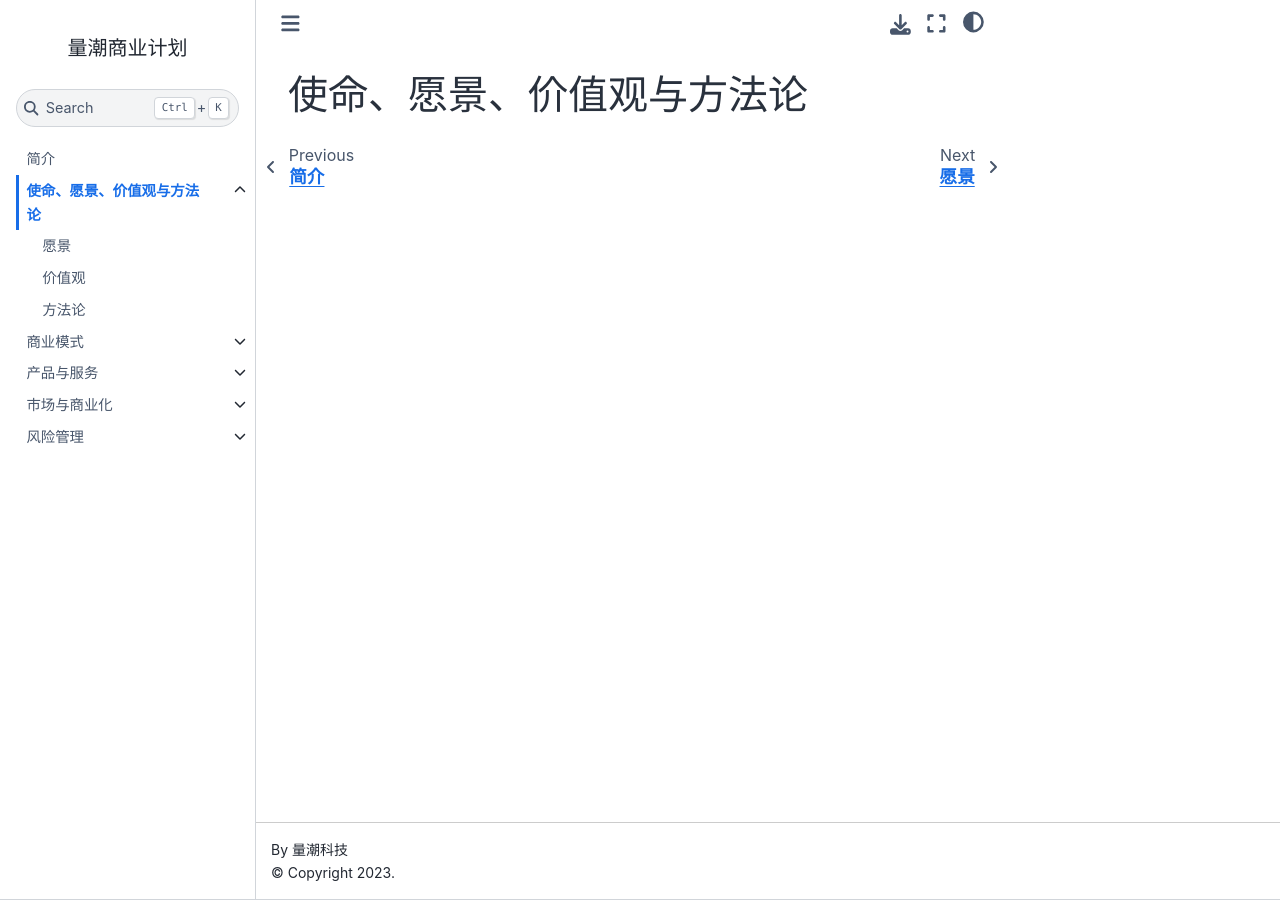
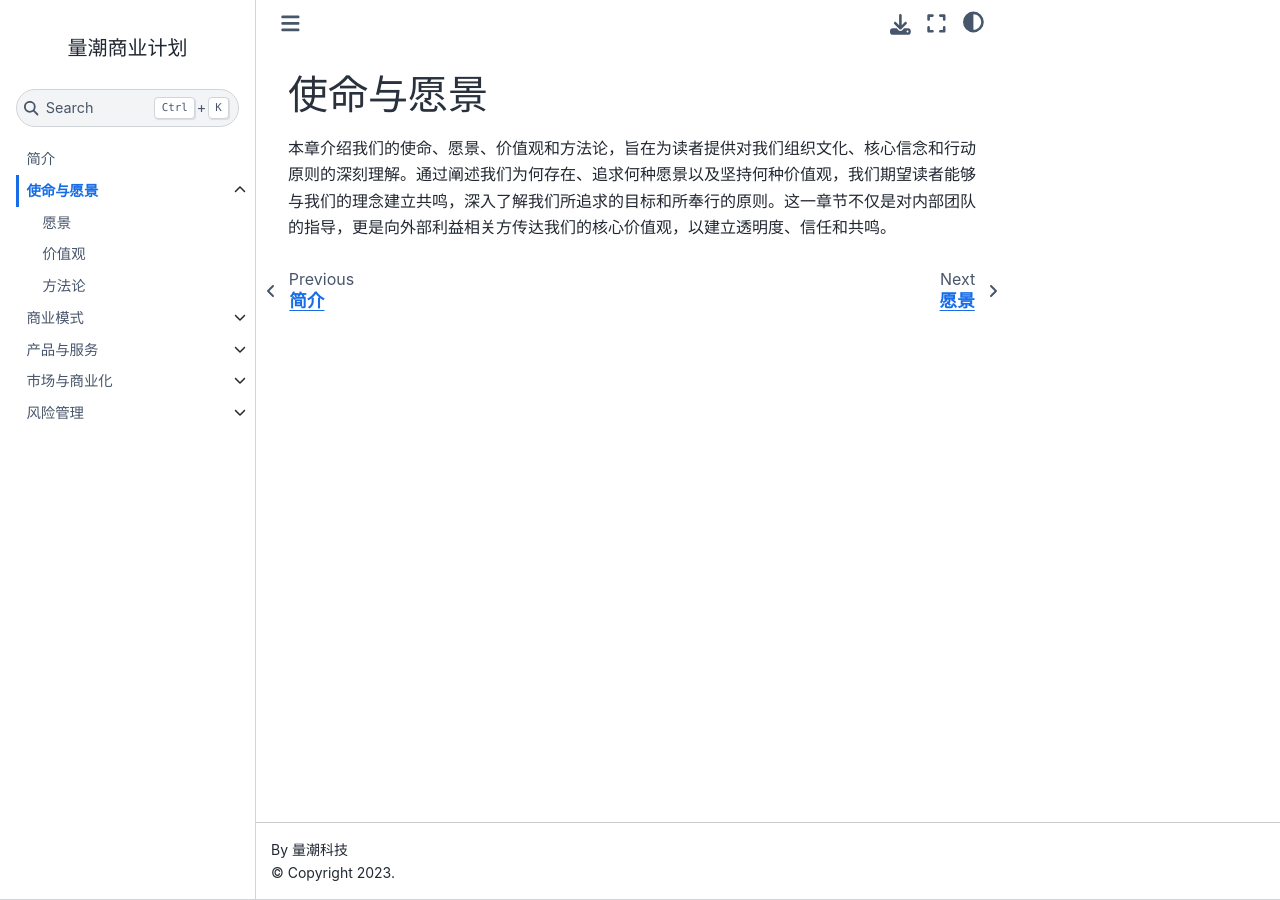
Before and after one commit to quanttide/quanttide-business-plan-of-readme, a Jupyter Book: the page built from general/README.md, in a window 1280 px wide. Built offline with Jupyter Book 1.0.4 settings and Sphinx 7.4.7 and the Sphinx Book theme 1.1.4, drawn with Linux system fonts in a browser that asks for light colours; pages that are not in the unit, such as notebooks, are missing from menus.

Commit message:
feat: 使命与愿景简介

```diff
--- a/general/README.md
+++ b/general/README.md
@@ -1 +1,3 @@
-# 使命、愿景、价值观与方法论
+# 使命与愿景
+
+本章介绍我们的使命、愿景、价值观和方法论，旨在为读者提供对我们组织文化、核心信念和行动原则的深刻理解。通过阐述我们为何存在、追求何种愿景以及坚持何种价值观，我们期望读者能够与我们的理念建立共鸣，深入了解我们所追求的目标和所奉行的原则。这一章节不仅是对内部团队的指导，更是向外部利益相关方传达我们的核心价值观，以建立透明度、信任和共鸣。
```
